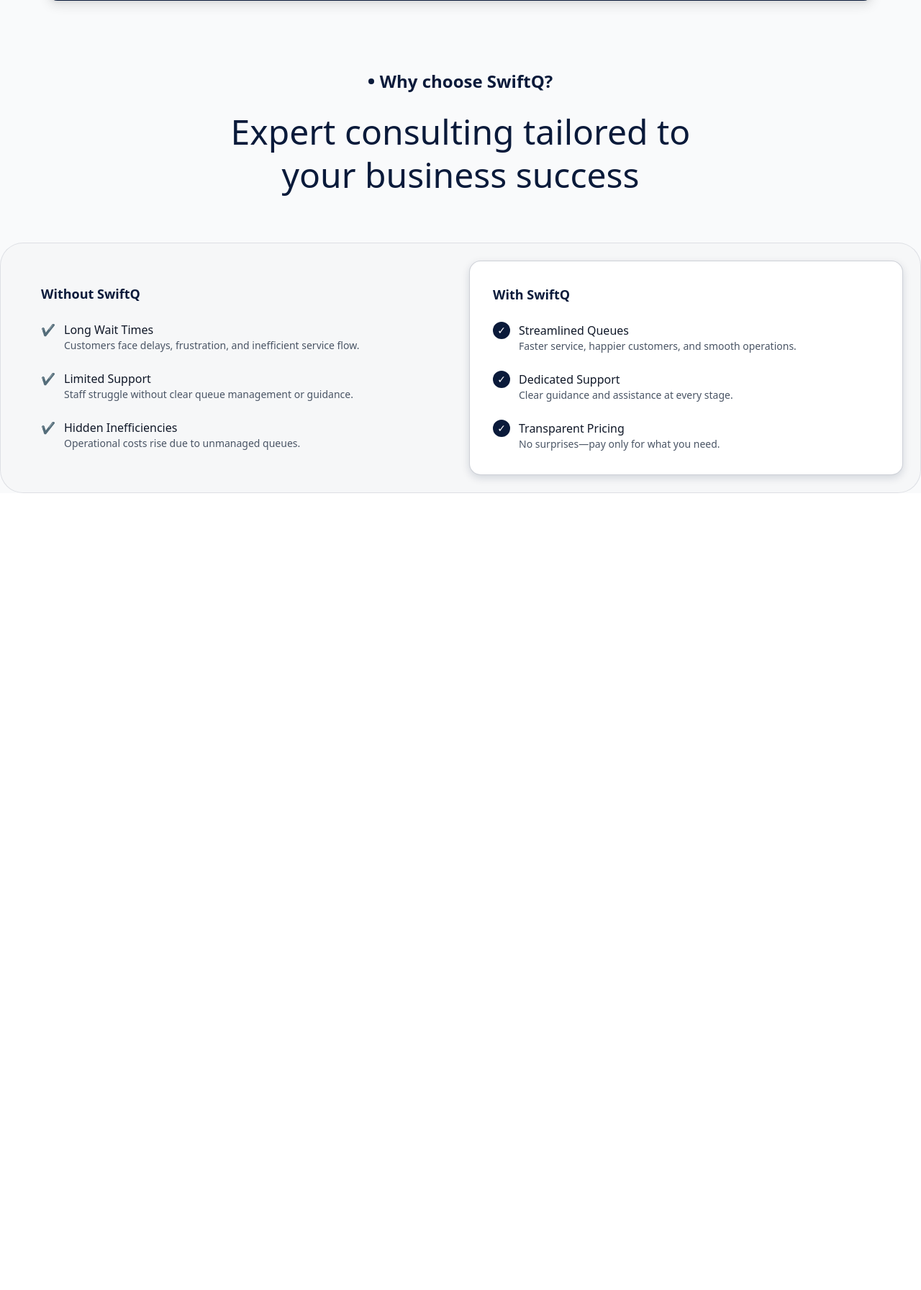
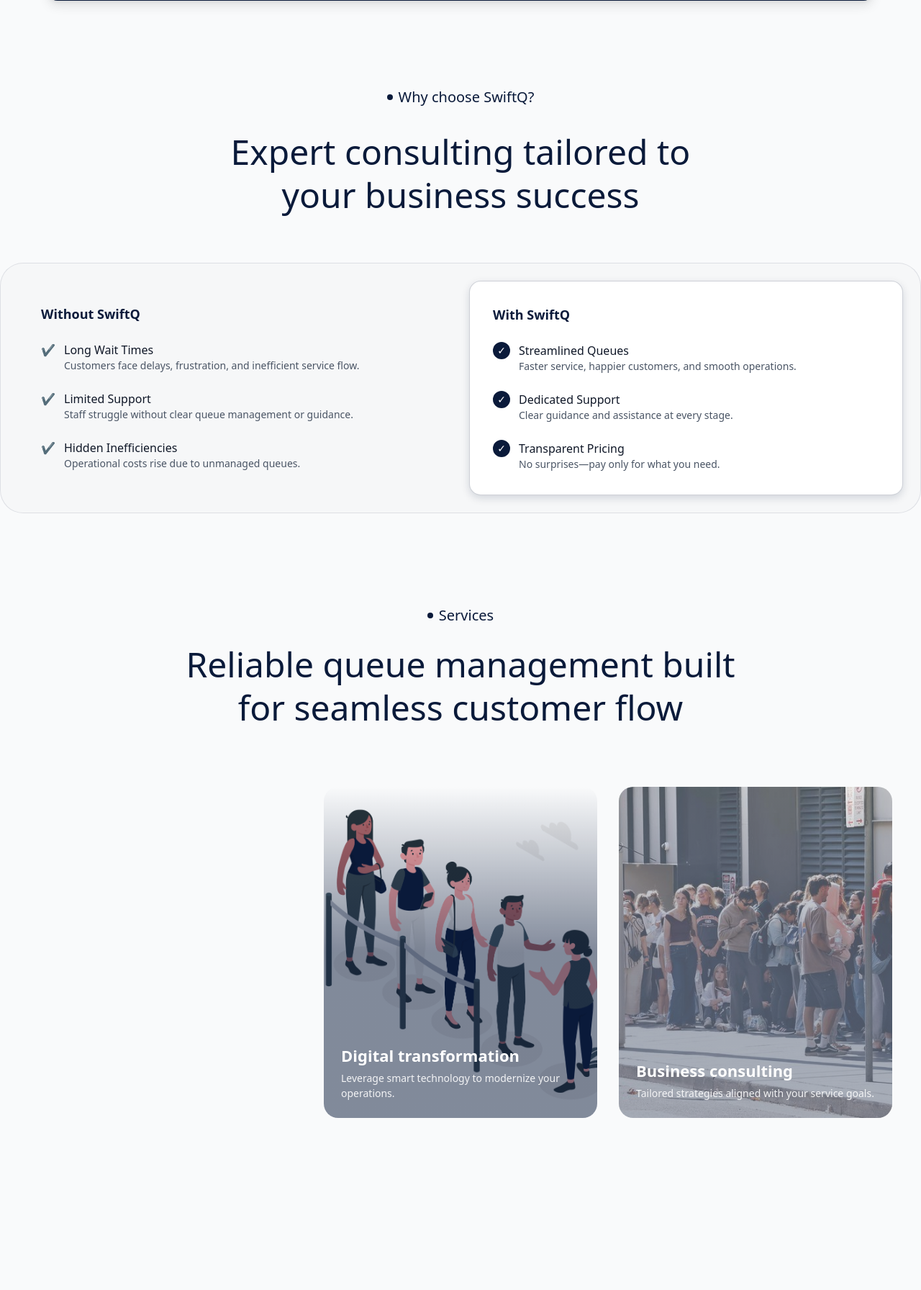
Before and after one commit to Tobicodes-dot/SwiftQ, a PHP site: page / in a window 1280 px wide. Shown: the part 712-2504 px from the top of the page at 72% size. Before the commit the page ends 1397 px from the top, so only its background shows below. Run offline with PHP 8.4, Linux system fonts and the light colour scheme; style sheets or scripts are compiled from the project's sources.

Commit message:
done slider image and styles for better visual appeal.

```diff
--- a/index.html
+++ b/index.html
@@ -6,6 +6,8 @@
     <title>SwiftQ</title>
     <link rel="stylesheet" href="./Public/assets/style/output.css">
     <link rel="stylesheet" href="./Public/assets/style/tailwind.css">
+    <link rel="stylesheet" href="https://cdn.jsdelivr.net/npm/swiper@11/swiper-bundle.min.css"/>
+    <script src="https://cdn.jsdelivr.net/npm/swiper@11/swiper-bundle.min.js"></script>
 </head>
 <body class="bg-gray-50 min-h-screen font-sans scroll-smooth">
     <nav class="w-full bg-white border-b border-gray-100">
@@ -86,10 +88,10 @@
                 <img src="./Public/assets/images/Queue-amico.png" alt="Professional" class="rounded-xl shadow-lg object-cover w-full h-full" />
             </div>
         </div>
-        <div class="max-w-7xl mx-auto mt-24 flex justify-center flex-col items-center text-center px-6">
-            <div class="flex items-center gap-2 mb-6">
+        <div class="max-w-7xl mx-auto mt-30 flex justify-center flex-col items-center text-center px-6">
+            <div class="flex items-center gap-2 mb-8">
                 <div class="w-2 h-2 bg-[#0A1A3A] rounded-full"></div>
-                <h1 class="text-[#0A1A3A] font-semibold text-xl md:text-2xl">
+                <h1 class="text-[#0A1A3A] font-light text-xl md:text-xl">
                     Why choose SwiftQ?
                 </h1>
                 </div>
@@ -189,5 +191,109 @@
             </div>
         </div>
     </section>
+    <section id="services" class="mt-32 mb-16 flex flex-col items-center">
+        <div class="flex items-center gap-2 mb-6">
+                <div class="w-2 h-2 bg-[#0A1A3A] rounded-full"></div>
+                <h1 class="text-[#0A1A3A] font-light text-xl md:text-xl">
+                    Services
+                </h1>
+                </div>
+
+                <h1 class="text-[#0A1A3A] font-medium text-3xl md:text-5xl leading-tight text-center">
+                Reliable queue management built <br> for seamless customer flow
+                </h1>
+        </div>
+        <section class="carousel">
+            <div class="swiper swiftq-swiper">
+                <div class="swiper-wrapper">
+                    <!-- Slide -->
+                    <div class="swiper-slide">
+                        <img src="./Public/assets/images/Queue-amico.png" alt="">
+                        <div class="overlay">
+                        <h3>Digital transformation</h3>
+                        <p>Leverage smart technology to modernize your operations.</p>
+                        </div>
+                    </div>
+
+                    <div class="swiper-slide">
+                        <img src="./Public/assets/images/queue.jpg" alt="">
+                        <div class="overlay">
+                        <h3>Business consulting</h3>
+                        <p>Tailored strategies aligned with your service goals.</p>
+                        </div>
+                    </div>
+
+                    <div class="swiper-slide">
+                        <img src="./Public/assets/images/Queue-amico.png" alt="">
+                        <div class="overlay">
+                        <h3>Operational efficiency</h3>
+                        <p>Optimize queues, reduce wait times, and boost productivity.</p>
+                        </div>
+                    </div>
+                    <div class="swiper-slide">
+                        <img src="./Public/assets/images/Queue-amico.png" alt="">
+                        <div class="overlay">
+                        <h3>Operational efficiency</h3>
+                        <p>Optimize queues, reduce wait times, and boost productivity.</p>
+                        </div>
+                    </div>
+                    <div class="swiper-slide">
+                        <img src="./Public/assets/images/Queue-amico.png" alt="">
+                        <div class="overlay">
+                        <h3>Operational efficiency</h3>
+                        <p>Optimize queues, reduce wait times, and boost productivity.</p>
+                        </div>
+                    </div>
+                </div>
+                <!-- Navigation -->
+                <section class="carousel" role="region" aria-label="Website Content Carousel">
+                    <div class="swiper swiftq-swiper">
+                        <div class="swiper-button-next" aria-label="Next slide"></div>
+                        <div class="swiper-button-prev" aria-label="Previous slide"></div>
+                    </div>
+                </section>
+            </div>
+        </section>
+    </section>
+    <script>
+        new Swiper(".swiftq-swiper", {
+            // Core Functionality
+            loop: true,
+            centeredSlides: true,
+            slidesPerView: 1, // Start with 1 on small screens (as per breakpoints)
+            spaceBetween: 30,
+
+            // Speed and Smoothness (New/Enhanced)
+            speed: 800, // Faster, professional transition speed (in milliseconds)
+            easing: 'ease-out', // Ensure smooth deceleration (often default, but good to know)
+            // Note: Remove 'loopedSlides: 3' - Swiper handles this internally for 'loop' and 'centeredSlides'.
+
+            // Navigation
+            navigation: {
+                nextEl: ".swiper-button-next",
+                prevEl: ".swiper-button-prev",
+            },
+
+            // Pagination (New: For better discoverability and visual cues)
+            pagination: {
+                el: ".swiper-pagination",
+                clickable: true,
+            },
+
+            // Autoplay
+            autoplay: {
+                delay: 4000, // Slightly longer delay (4 seconds) for better readability
+                disableOnInteraction: false,
+                pauseOnMouseEnter: true, // New: Excellent UX feature
+            },
+
+            // Responsive Breakpoints
+            breakpoints: {
+                0: { slidesPerView: 1, spaceBetween: 20 }, // Added spaceBetween for small screens
+                768: { slidesPerView: 2, spaceBetween: 30 },
+                1024: { slidesPerView: 3, spaceBetween: 30 },
+            },
+        });
+    </script>
 </body>
 </html>
```
Also changed, not shown: Public/assets/images/queue.jpg (added), Public/assets/style/output.css, Public/assets/style/tailwind.css.
